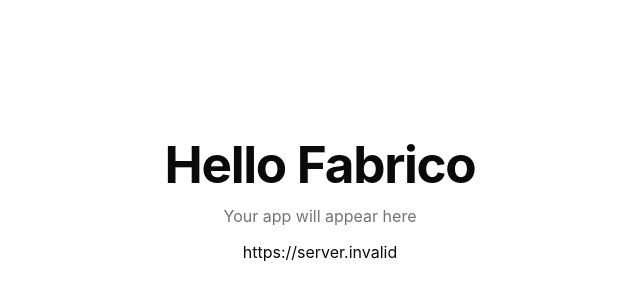
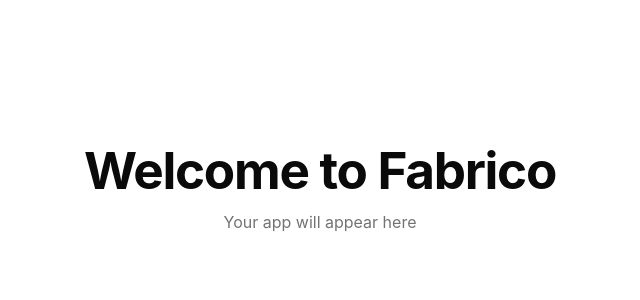
Before and after one commit to Fabrico-users-projects/template, a React (Vite) app: page / in a window 1280 px wide. Shown: the part 200-500 px from the top of the page, without its empty margins (320-960 px from the left). Built offline with nearby package versions, Linux system fonts and the light colour scheme; no server answers.

Commit message:
Configure react-router-dom, set up Welcome & NotFound routes, and fix OpenAPI Swagger UI collision

```diff
--- a/package.json
+++ b/package.json
@@ -30,6 +30,7 @@
     "lucide-react": "^1.8.0",
     "react": "19.2.1",
     "react-dom": "19.2.1",
+    "react-router-dom": "^7.15.1",
     "tailwind-merge": "^3.5.0",
     "tailwindcss": "^4.2.2"
   },
--- a/src/react-app/App.tsx
+++ b/src/react-app/App.tsx
@@ -1,18 +1,19 @@
+import { BrowserRouter, Routes, Route } from "react-router-dom";
+import Home from "./pages/Home";
+import NotFound from "./pages/NotFound";
+
 function App() {
+  return (
+    <BrowserRouter>
+      <Routes>
+        {/* Main Dashboard Welcome Page */}
+        <Route path="/" element={<Home />} />
 
-  return (
-    <div className="min-h-screen bg-background text-foreground flex flex-col items-center justify-center gap-8 p-8">
-      <div className="flex flex-col items-center gap-3">
-        <h1 className="text-5xl font-bold tracking-tight text-foreground">
-          Hello Fabrico
-        </h1>
-        <p className="text-muted-foreground text-base">
-          Your app will appear here
-        </p>
-        {import.meta.env.VITE_NEON_AUTH_URL}
-      </div>
-    </div>
-  )
+        {/* Catch-all 404 Route */}
+        <Route path="*" element={<NotFound />} />
+      </Routes>
+    </BrowserRouter>
+  );
 }
 
-export default App
+export default App;
--- /dev/null
+++ b/src/react-app/pages/Home.tsx
@@ -0,0 +1,17 @@
+
+export default function Home() {
+  return (
+    <div className="min-h-screen bg-background text-foreground flex flex-col items-center justify-center gap-6 p-8">
+      <div className="flex flex-col items-center gap-3 text-center">
+        <h1 className="text-5xl font-bold tracking-tight">
+          Welcome to Fabrico
+        </h1>
+        <p className="text-muted-foreground text-base">
+          Your app will appear here
+        </p>
+      </div>
+      <div className="flex gap-4 items-center">
+      </div>
+    </div>
+  );
+}
--- /dev/null
+++ b/src/react-app/pages/NotFound.tsx
@@ -0,0 +1,24 @@
+import { Link } from "react-router-dom";
+
+export default function NotFound() {
+  return (
+    <div className="min-h-screen bg-background text-foreground flex flex-col items-center justify-center gap-6 p-8 text-center">
+      <div className="space-y-2">
+        <h1 className="text-4xl font-extrabold tracking-tight text-destructive">
+          404 - Page Not Found
+        </h1>
+        <p className="text-muted-foreground text-base">
+          The page you are looking for does not exist.
+        </p>
+      </div>
+      <div className="flex gap-4 items-center">
+        <Link
+          to="/"
+          className="text-sm font-semibold text-primary hover:underline"
+        >
+          Go Home
+        </Link>
+      </div>
+    </div>
+  );
+}
--- a/src/worker/index.ts
+++ b/src/worker/index.ts
@@ -6,11 +6,11 @@
 
 app.route('/api', routes)
 
-app.get('/ui', swaggerUI({ url: '/doc' }))
+app.get('/api/docs', swaggerUI({ url: '/api/openapi.json' }))
 
-app.doc('/doc', {
-  openapi: '3.0.0',
-  info: { version: '1.0.0', title: 'Diali API' },
+app.doc('/api/openapi.json', {
+	openapi: '3.0.0',
+	info: { version: '1.0.0', title: 'Fabrico API' },
 })
 
 export default app
--- a/wrangler.json
+++ b/wrangler.json
@@ -5,6 +5,13 @@
 	"compatibility_flags": [
 		"nodejs_compat"
 	],
+	"assets": {
+		"binding": "ASSETS",
+		"not_found_handling": "single-page-application",
+		"run_worker_first": [
+			"/api/*"
+		]
+	},
 	"upload_source_maps": true,
 	"observability": {
 		"enabled": true
```
Also changed, not shown: src/react-app/lib/fabrico.ts (added), 1 other file (tests, documents, lock files or other folders).
